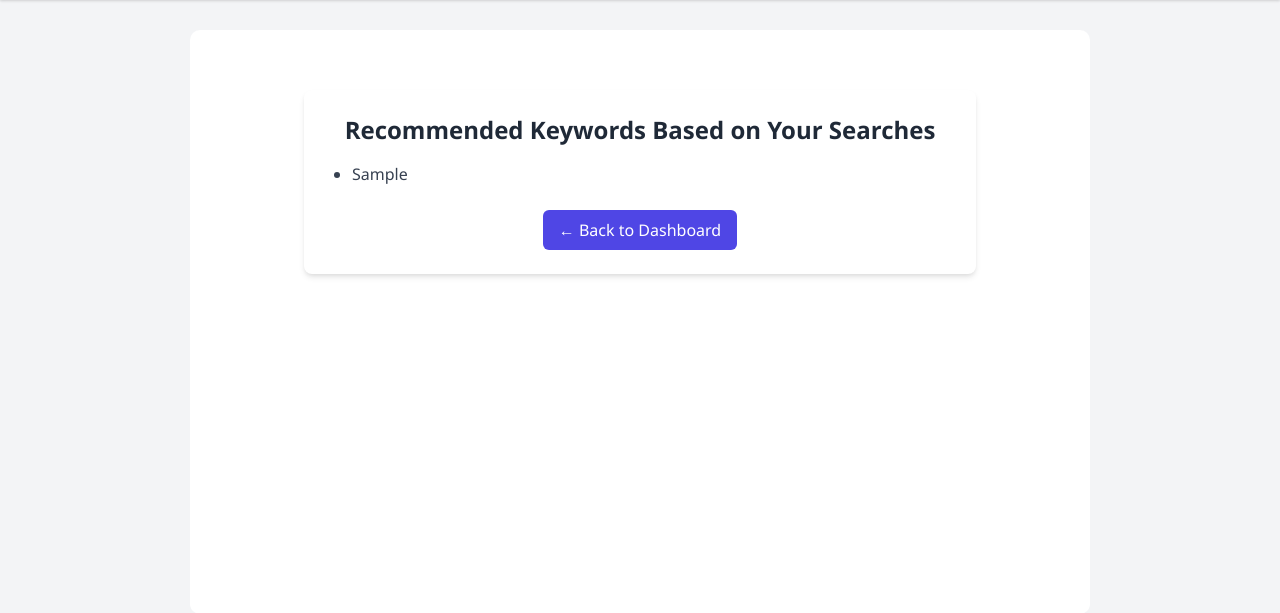
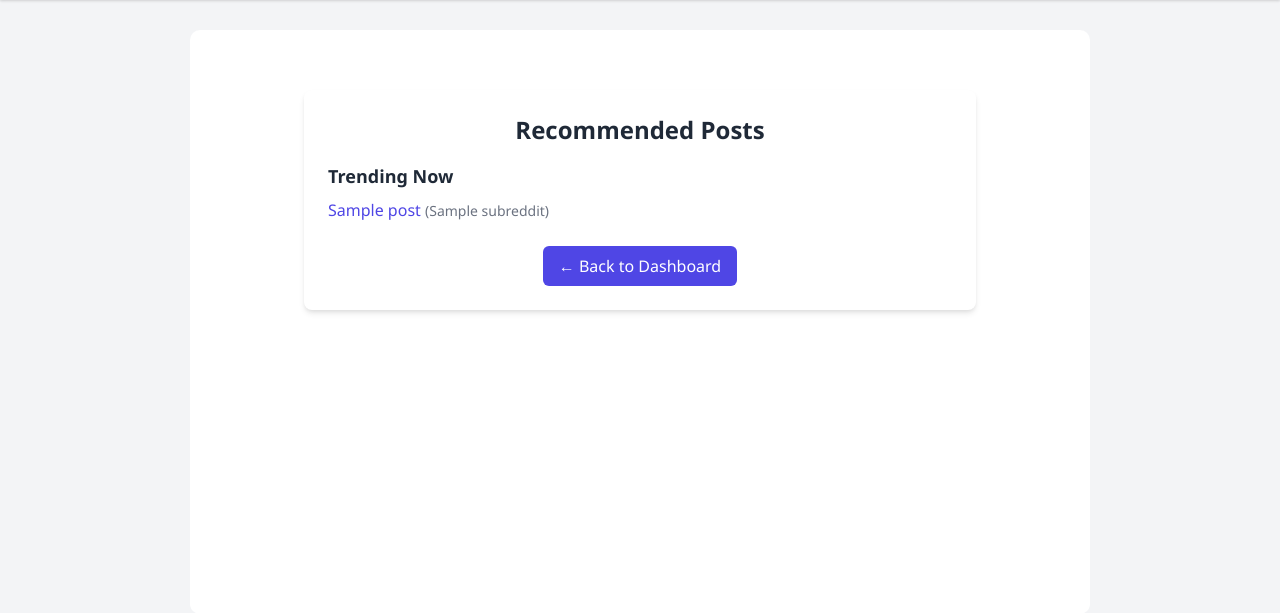
Before and after one commit to Avinash00725/sightred, a Flask app: template app/templates/recommendations.html in a window 1280 px wide. Shown: the part 156-769 px from the top of the page. Run offline with Flask 3, Linux system fonts and the light colour scheme; the template is opened without the code that fills it: most values are stand-ins (such as "Sample title", 1, 10 or a date in 2020).

Commit message:
posts will fetch now

```diff
--- a/app/templates/recommendations.html
+++ b/app/templates/recommendations.html
@@ -1,19 +1,36 @@
 {% extends 'base.html' %}
-
 {% block content %}
 <div class="max-w-2xl mx-auto mt-10 bg-white dark:bg-gray-800 p-6 rounded-lg shadow-md">
   <h2 class="text-2xl font-bold text-gray-800 dark:text-white mb-4 text-center">
-    Recommended Keywords Based on Your Searches
+    Recommended Posts
   </h2>
 
-  {% if keyword_recs %}
-    <ul class="list-disc pl-6 space-y-2 text-gray-700 dark:text-gray-200">
-      {% for kw in keyword_recs %}
-        <li>{{ kw }}</li>
+  {% if search_based_posts %}
+    <h3 class="text-lg font-semibold text-gray-800 dark:text-white mb-2">Based on your searches</h3>
+    <ul class="space-y-3">
+      {% for post in search_based_posts %}
+        <li>
+          <a href="{{ post.url }}" target="_blank" class="text-indigo-600 hover:underline">
+            {{ post.title }}
+          </a>
+          <span class="text-sm text-gray-500">({{ post.subreddit }})</span>
+        </li>
+      {% endfor %}
+    </ul>
+  {% elif trending_posts %}
+    <h3 class="text-lg font-semibold text-gray-800 dark:text-white mb-2">Trending Now</h3>
+    <ul class="space-y-3">
+      {% for post in trending_posts %}
+        <li>
+          <a href="{{ post.url }}" target="_blank" class="text-indigo-600 hover:underline">
+            {{ post.title }}
+          </a>
+          <span class="text-sm text-gray-500">({{ post.subreddit }})</span>
+        </li>
       {% endfor %}
     </ul>
   {% else %}
-    <p class="text-gray-600 dark:text-gray-400">No keyword recommendations available yet.</p>
+    <p class="text-gray-600 dark:text-gray-400">No recommendations yet.</p>
   {% endif %}
 
   <div class="mt-6 text-center">
```
